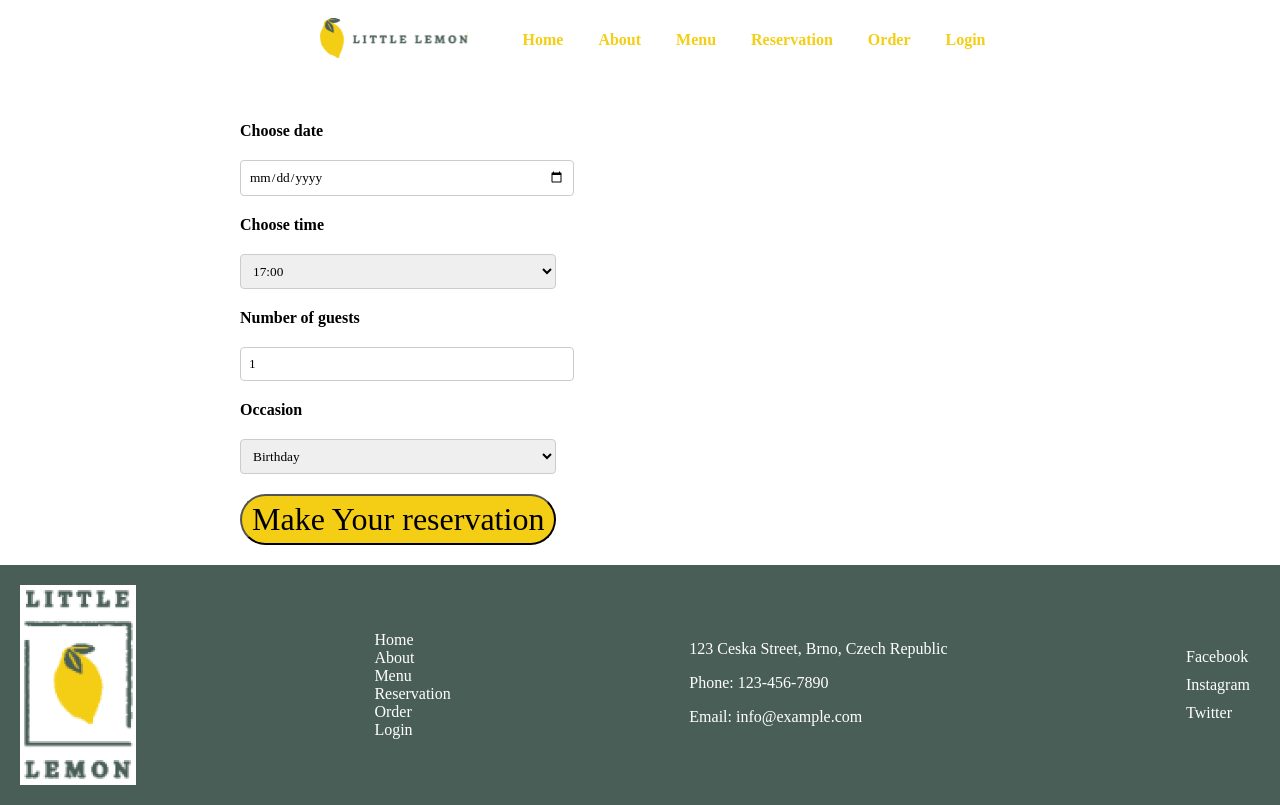
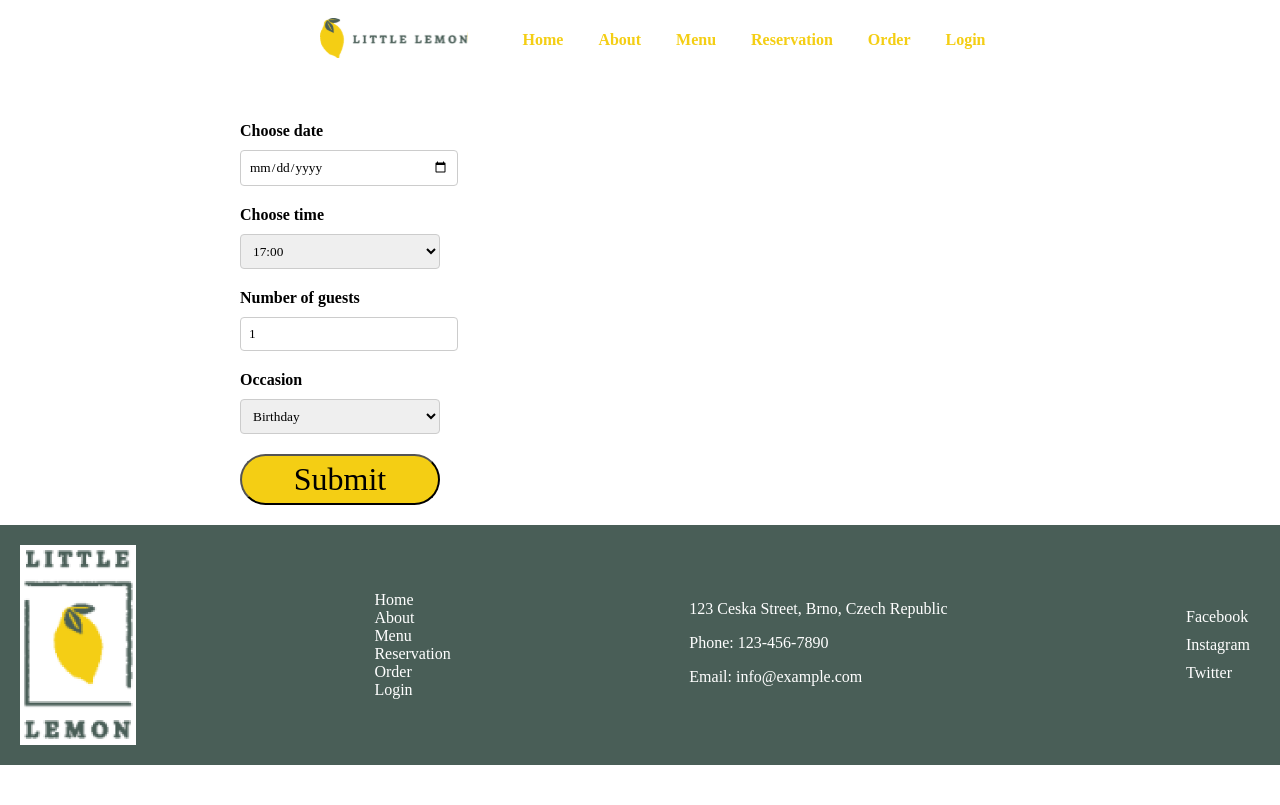
Before and after one commit to shakerbillo/table-booking-app, a React (Create React App) app: page /reservation in a window 1280 px wide. Built offline with nearby package versions, Linux system fonts and the light colour scheme.

Commit message:
connected booking page to API

```diff
--- a/public/index.html
+++ b/public/index.html
@@ -1,46 +1,27 @@
 <!DOCTYPE html>
 <html lang="en">
+
 <head>
   <meta charset="utf-8" />
   <link rel="icon" href="%PUBLIC_URL%/favicon.ico" />
   <meta name="viewport" content="width=device-width, initial-scale=1" />
   <meta name="theme-color" content="#000000" />
-    <meta name="og:title" content="Little Lemon"/>
-    <meta name="og:description" content="Restaurant for mediterranean food"/>
-    <meta name="og:image" content="/src/assets/images/restaurant chef B.jpg"/>
-    <meta
-      name="description"
-      content="Web site created using create-react-app"
-    />
+  <meta name="og:title" content="Little Lemon" />
+  <meta name="og:description" content="Restaurant for mediterranean food" />
+  <meta name="og:image" content="/src/assets/images/restaurant chef B.jpg" />
+  <meta name="description" content="Web site created using create-react-app" />
   <link rel="apple-touch-icon" href="%PUBLIC_URL%/logo192.png" />
-    <!--
-      manifest.json provides metadata used when your web app is installed on a
-      user's mobile device or desktop. See https://developers.google.com/web/fundamentals/web-app-manifest/
-    -->
+
   <link rel="manifest" href="%PUBLIC_URL%/manifest.json" />
-    <!--
-      Notice the use of %PUBLIC_URL% in the tags above.
-      It will be replaced with the URL of the `public` folder during the build.
-      Only files inside the `public` folder can be referenced from the HTML.
 
-      Unlike "/favicon.ico" or "favicon.ico", "%PUBLIC_URL%/favicon.ico" will
-      work correctly both with client-side routing and a non-root public URL.
-      Learn how to configure a non-root public URL by running `npm run build`.
-    -->
   <title>Table Booking</title>
 </head>
+
 <body>
   <noscript>You need to enable JavaScript to run this app.</noscript>
   <div id="root"></div>
-    <!--
-      This HTML file is a template.
-      If you open it directly in the browser, you will see an empty page.
 
-      You can add webfonts, meta tags, or analytics to this file.
-      The build step will place the bundled scripts into the <body> tag.
+  <script src="https://raw.githubusercontent.com/Meta-Front-End-Developer-PC/capstone/master/api.js"></script>
+</body>
 
-      To begin the development, run `npm start` or `yarn start`.
-      To create a production bundle, use `npm run build` or `yarn build`.
-    -->
-  </body>
 </html>
--- /dev/null
+++ b/src/bookingAPI.js
@@ -0,0 +1,29 @@
+const seededRandom = function (seed) {
+	var m = 2 ** 35 - 31;
+	var a = 185852;
+	var s = seed % m;
+	return function () {
+		return (s = (s * a) % m) / m;
+	};
+};
+
+export function fetchAPI(date) {
+	let result = [];
+	let dt = new Date(date);
+	let seed = dt.getDate();
+
+	let random = seededRandom(seed);
+	for (let i = 17; i <= 23; i++) {
+		if (random() < 0.5) {
+			result.push(i + ':00');
+		}
+		if (random() < 0.5) {
+			result.push(i + ':30');
+		}
+	}
+	return result;
+}
+
+export function submitAPI(formData) {
+	return true;
+}
--- a/src/components/Pages/Booking/BookingForm.js
+++ b/src/components/Pages/Booking/BookingForm.js
@@ -38,7 +38,6 @@ const BookingForm = ({ availableTimes, updateTimes }) => {
 			return;
 		}
 
-
 		// Reset error state if there are no validation errors
 		setError('');
 	};
@@ -50,11 +49,12 @@ const BookingForm = ({ availableTimes, updateTimes }) => {
 	};
 
 	return (
-		<div className='form-container'>
-			<form className='form-field '
+		<div className="form-container">
+			<form
 				onSubmit={handleSubmit}
 				style={{ display: 'grid', maxWidth: '200px', gap: '20px' }}
 			>
+				<div className="form-field">
 					<label htmlFor="res-date">Choose date</label>
 					<input
 						type="date"
@@ -62,9 +62,12 @@ const BookingForm = ({ availableTimes, updateTimes }) => {
 						value={formInput.date}
 						onChange={handleDateChange}
 					/>
+				</div>
+
+				<div className="form-field">
 					<label htmlFor="res-time">Choose time</label>
 					<select
-					id="res-time "
+							id="res-time"
                             value={formInput.time}
                             onChange={handleTimeChange}
 					>
@@ -72,6 +75,8 @@ const BookingForm = ({ availableTimes, updateTimes }) => {
 							<option key={time}>{time}</option>
 						))}
 					</select>
+				</div>
+				<div className="form-field">
 					<label htmlFor="guests">Number of guests</label>
 					<input
 						type="number"
@@ -82,6 +87,8 @@ const BookingForm = ({ availableTimes, updateTimes }) => {
 						value={formInput.guests}
 						onChange={handleGuestsChange}
 					/>
+				</div>
+				<div className="form-field">
 					<label htmlFor="occasion">Occasion</label>
 					<select
 						id="occasion"
@@ -91,8 +98,13 @@ const BookingForm = ({ availableTimes, updateTimes }) => {
 						<option>Birthday</option>
 						<option>Anniversary</option>
 					</select>
+				</div>
 				{error && <p className="error-message">{error}</p>}
-				<input className='submit-button' type="submit" value="Make Your reservation" />
+				<input
+					className="submit-button"
+					type="submit"
+					value="Submit"
+				/>
 			</form>
 		</div>
 	);
--- a/src/components/Pages/Booking/BookingPage.js
+++ b/src/components/Pages/Booking/BookingPage.js
@@ -1,7 +1,7 @@
-import React from 'react';
 import './BookingPage.css';
 import BookingForm from './BookingForm';
 import { useReducer } from 'react';
+import { fetchAPI } from '../../../bookingAPI';
 
 const reducer = (state, action) => {
 	switch (action.type) {
@@ -14,27 +14,22 @@ const reducer = (state, action) => {
 
 const BookingPage = () => {
 	const initializeTimes = () => {
-		return [
-			'17:00',
-			'18:00',
-			'19:00',
-			'20:00',
-			'21:00',
-			'22:00',
-			'23:00',
-			'24:00',
-		];
+		const today = new Date();
+		const availableTimes = fetchAPI(today);
+		// console.log(availableTimes);
+		return availableTimes;
 	};
 	const initialAvailableTimes = initializeTimes();
 
 	const [availableTimes, dispatch] = useReducer(reducer, initialAvailableTimes);
 
 	const updateTimes = (selectedDate) => {
-		const updatedTimes = [...initialAvailableTimes];
+		// Call the fetchAPI function to get the available times for the selected date
+		const updatedTimes = fetchAPI(selectedDate);
+		dispatch({ type: 'UPDATE_AVAILABLE_TIMES', payload: updatedTimes });
+		// Handle any errors that occur during the API call
+	};
 
-		// Dispatch the action to update the availableTimes state
-		dispatch({ type: 'UPDATE_AVAILABLE_TIMES', payload: updatedTimes });
-	};
 	return (
 		<div>
 			<BookingForm availableTimes={availableTimes} updateTimes={updateTimes} />
```
Also changed, not shown: 1 other file (tests, documents, lock files or other folders). Lines whose indentation alone changed are shown as unchanged.
